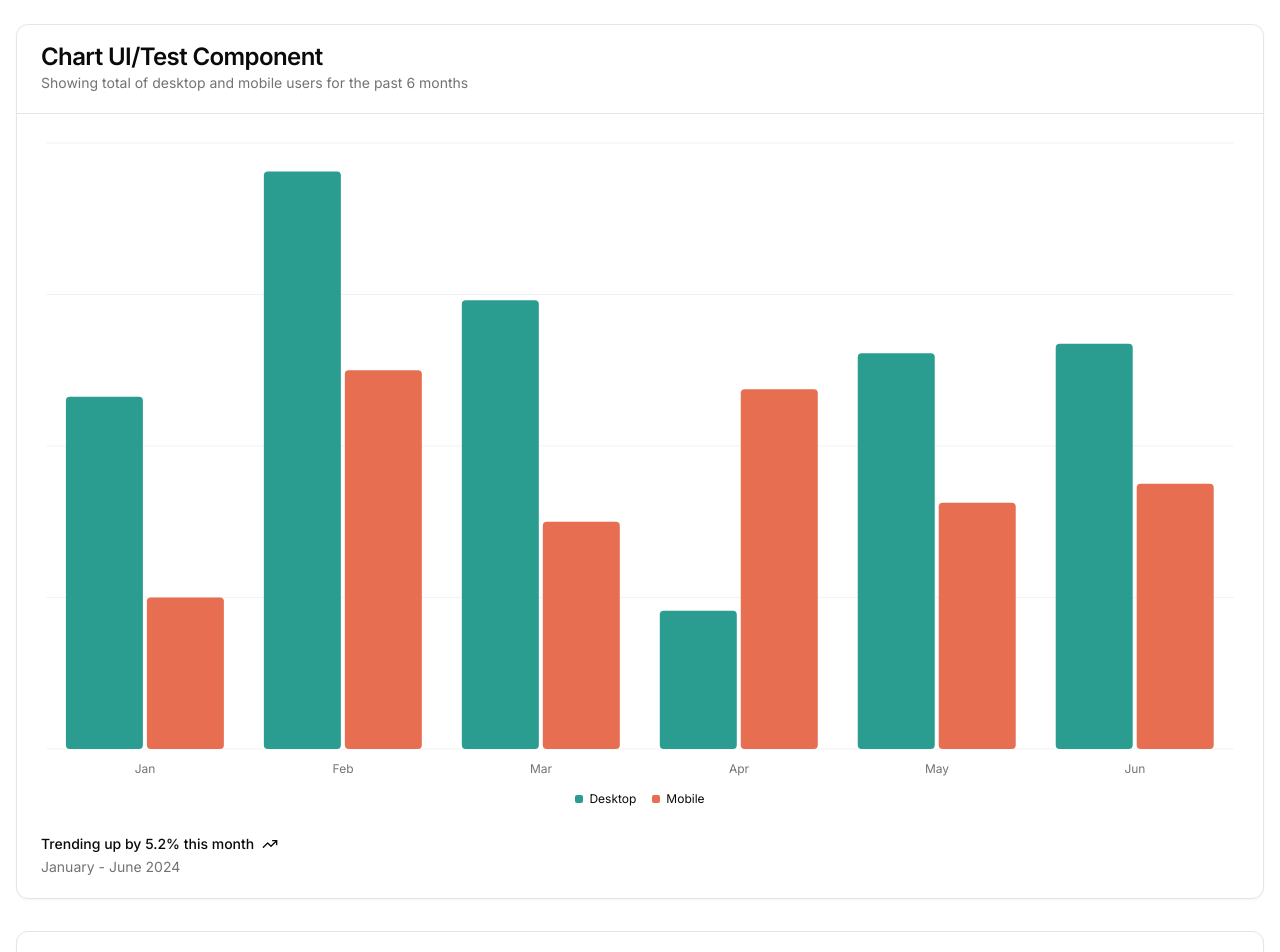
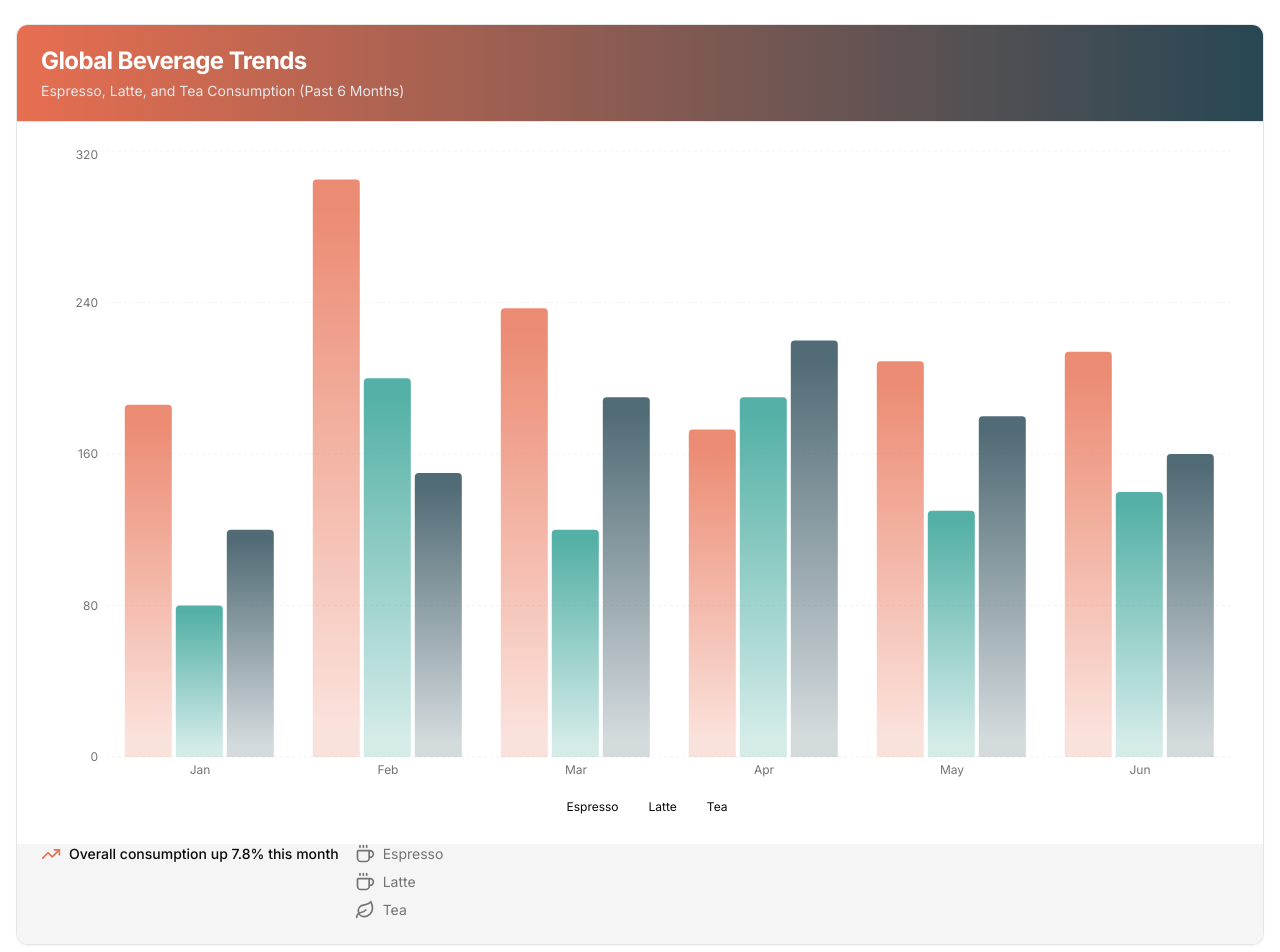
Before and after one commit to DrakeAlia/ui-chart, a Next.js app: page / in a window 1280 px wide. Shown: the part 80-1032 px from the top of the page. Built offline with nearby package versions, Linux system fonts and the light colour scheme.

Commit message:
created CoffeeChart component

```diff
--- a/package.json
+++ b/package.json
@@ -14,6 +14,7 @@
     "@radix-ui/react-slot": "^1.1.0",
     "class-variance-authority": "^0.7.0",
     "clsx": "^2.1.1",
+    "framer-motion": "^11.3.30",
     "lucide-react": "^0.429.0",
     "next": "14.2.5",
     "next-themes": "^0.3.0",
--- a/src/app/page.tsx
+++ b/src/app/page.tsx
@@ -1,19 +1,23 @@
+import { Charts } from "@/components/Charts";
+import { CoffeeChart } from "@/components/CoffeeChart";
 import { ChartArea } from "@/components/ChartArea";
-import { Charts } from "@/components/Charts";
 import { PieChartWheel } from "@/components/PieChartWheel";
 
 export default function Home() {
   return (
     <div className="space-y-8 ">
       <div className="mb-8">
+        <CoffeeChart />
+      </div>
+      <div>
         <Charts />
       </div>
-      <div>
+      {/* <div>
         <ChartArea />
-      </div>
-      <div>
+      </div> *}
+      {* <div>
         <PieChartWheel />
-      </div>
+      </div> */}
     </div>
   );
 }
--- /dev/null
+++ b/src/components/CoffeeChart.tsx
@@ -0,0 +1,256 @@
+"use client";
+
+import React, { useState } from "react";
+import {
+  Bar,
+  BarChart,
+  CartesianGrid,
+  XAxis,
+  YAxis,
+  ResponsiveContainer,
+  Tooltip,
+} from "recharts";
+import { useTheme } from "next-themes";
+import { motion } from "framer-motion";
+
+import {
+  Card,
+  CardContent,
+  CardDescription,
+  CardFooter,
+  CardHeader,
+  CardTitle,
+} from "@/components/ui/card";
+
+import {
+  ChartConfig,
+  ChartContainer,
+  ChartLegend,
+  ChartLegendContent,
+} from "@/components/ui/chart";
+
+import { TrendingUp, Coffee, Leaf } from "lucide-react";
+
+const chartData = [
+  { month: "January", espresso: 186, latte: 80, tea: 120 },
+  { month: "February", espresso: 305, latte: 200, tea: 150 },
+  { month: "March", espresso: 237, latte: 120, tea: 190 },
+  { month: "April", espresso: 173, latte: 190, tea: 220 },
+  { month: "May", espresso: 209, latte: 130, tea: 180 },
+  { month: "June", espresso: 214, latte: 140, tea: 160 },
+];
+
+const chartConfig = {
+  espresso: {
+    label: "Espresso",
+    color: "hsl(var(--chart-1))",
+  },
+  latte: {
+    label: "Latte",
+    color: "hsl(var(--chart-2))",
+  },
+  tea: {
+    label: "Tea",
+    color: "hsl(var(--chart-3))",
+  },
+} satisfies ChartConfig;
+
+export function CoffeeChart() {
+  const { theme } = useTheme();
+  const [hoveredBar, setHoveredBar] = useState<string | null>(null);
+
+  const CustomTooltip: React.FC<{
+    active?: boolean;
+    payload?: Array<{
+      name: string;
+      value: number;
+      color: string;
+    }>;
+    label?: string;
+  }> = ({ active, payload, label }) => {
+    if (active && payload && payload.length) {
+      return (
+        <div className="bg-background border border-border p-4 rounded-lg shadow-lg">
+          <p className="font-bold mb-2">{label}</p>
+          {payload.map((entry, index) => (
+            <p key={index} style={{ color: entry.color }}>
+              {entry.name}: {entry.value} cups
+            </p>
+          ))}
+        </div>
+      );
+    }
+    return null;
+  };
+
+  return (
+    <Card className="overflow-hidden">
+      <CardHeader className="flex items-center gap-2 space-y-0 border-b py-5 sm:flex-row bg-gradient-to-r from-[hsl(var(--chart-1))] to-[hsl(var(--chart-3))] text-white">
+        <div className="grid flex-1 gap-1 text-center sm:text-left">
+          <CardTitle className="text-2xl font-bold">
+            Global Beverage Trends
+          </CardTitle>
+          <CardDescription className="text-gray-200">
+            Espresso, Latte, and Tea Consumption (Past 6 Months)
+          </CardDescription>
+        </div>
+      </CardHeader>
+      <CardContent className="px-2 pt-4 sm:px-6 sm:pt-6">
+        <ChartContainer config={chartConfig} className="min-h-[300px] w-full">
+          <ResponsiveContainer width="100%" height={300}>
+            <BarChart data={chartData}>
+              <CartesianGrid strokeDasharray="3 3" vertical={false} />
+              <XAxis
+                dataKey="month"
+                tickLine={false}
+                axisLine={false}
+                tickFormatter={(value) => value.slice(0, 3)}
+              />
+              <YAxis tickLine={false} axisLine={false} />
+              <Tooltip content={<CustomTooltip />} />
+              <ChartLegend content={<ChartLegendContent />} />
+              <Bar
+                dataKey="espresso"
+                fill="url(#espressoGradient)"
+                radius={[4, 4, 0, 0]}
+                onMouseEnter={() => setHoveredBar("espresso")}
+                onMouseLeave={() => setHoveredBar(null)}
+              >
+                {chartData.map((entry, index) => (
+                  <motion.rect
+                    key={`espresso-${index}`}
+                    initial={{ opacity: 0, y: 20 }}
+                    animate={{ opacity: 1, y: 0 }}
+                    transition={{ duration: 0.5, delay: index * 0.1 }}
+                  />
+                ))}
+              </Bar>
+              <Bar
+                dataKey="latte"
+                fill="url(#latteGradient)"
+                radius={[4, 4, 0, 0]}
+                onMouseEnter={() => setHoveredBar("latte")}
+                onMouseLeave={() => setHoveredBar(null)}
+              >
+                {chartData.map((entry, index) => (
+                  <motion.rect
+                    key={`latte-${index}`}
+                    initial={{ opacity: 0, y: 20 }}
+                    animate={{ opacity: 1, y: 0 }}
+                    transition={{ duration: 0.5, delay: index * 0.1 + 0.2 }}
+                  />
+                ))}
+              </Bar>
+              <Bar
+                dataKey="tea"
+                fill="url(#teaGradient)"
+                radius={[4, 4, 0, 0]}
+                onMouseEnter={() => setHoveredBar("tea")}
+                onMouseLeave={() => setHoveredBar(null)}
+              >
+                {chartData.map((entry, index) => (
+                  <motion.rect
+                    key={`tea-${index}`}
+                    initial={{ opacity: 0, y: 20 }}
+                    animate={{ opacity: 1, y: 0 }}
+                    transition={{ duration: 0.5, delay: index * 0.1 + 0.4 }}
+                  />
+                ))}
+              </Bar>
+              <defs>
+                <linearGradient
+                  id="espressoGradient"
+                  x1="0"
+                  y1="0"
+                  x2="0"
+                  y2="1"
+                >
+                  <stop
+                    offset="5%"
+                    stopColor="hsl(var(--chart-1))"
+                    stopOpacity={0.8}
+                  />
+                  <stop
+                    offset="95%"
+                    stopColor="hsl(var(--chart-1))"
+                    stopOpacity={0.2}
+                  />
+                </linearGradient>
+                <linearGradient id="latteGradient" x1="0" y1="0" x2="0" y2="1">
+                  <stop
+                    offset="5%"
+                    stopColor="hsl(var(--chart-2))"
+                    stopOpacity={0.8}
+                  />
+                  <stop
+                    offset="95%"
+                    stopColor="hsl(var(--chart-2))"
+                    stopOpacity={0.2}
+                  />
+                </linearGradient>
+                <linearGradient id="teaGradient" x1="0" y1="0" x2="0" y2="1">
+                  <stop
+                    offset="5%"
+                    stopColor="hsl(var(--chart-3))"
+                    stopOpacity={0.8}
+                  />
+                  <stop
+                    offset="95%"
+                    stopColor="hsl(var(--chart-3))"
+                    stopOpacity={0.2}
+                  />
+                </linearGradient>
+              </defs>
+            </BarChart>
+          </ResponsiveContainer>
+        </ChartContainer>
+      </CardContent>
+      <CardFooter className="bg-muted">
+        <div className="flex w-full items-start gap-4 text-sm">
+          <motion.div
+            className="grid gap-2"
+            initial={{ opacity: 0, x: -20 }}
+            animate={{ opacity: 1, x: 0 }}
+            transition={{ duration: 0.5 }}
+          >
+            <div className="flex items-center gap-2 font-medium leading-none">
+              <TrendingUp className="h-5 w-5 text-[hsl(var(--chart-1))]" />
+              <span>Overall consumption up 7.8% this month</span>
+            </div>
+          </motion.div>
+          <motion.div
+            className="grid gap-2"
+            initial={{ opacity: 0, x: 20 }}
+            animate={{ opacity: 1, x: 0 }}
+            transition={{ duration: 0.5, delay: 0.2 }}
+          >
+            <div className="flex items-center gap-2 leading-none text-muted-foreground">
+              <Coffee
+                className={`h-5 w-5 ${
+                  hoveredBar === "espresso" ? "text-[hsl(var(--chart-1))]" : ""
+                }`}
+              />
+              <span>Espresso</span>
+            </div>
+            <div className="flex items-center gap-2 leading-none text-muted-foreground">
+              <Coffee
+                className={`h-5 w-5 ${
+                  hoveredBar === "latte" ? "text-[hsl(var(--chart-2))]" : ""
+                }`}
+              />
+              <span>Latte</span>
+            </div>
+            <div className="flex items-center gap-2 leading-none text-muted-foreground">
+              <Leaf
+                className={`h-5 w-5 ${
+                  hoveredBar === "tea" ? "text-[hsl(var(--chart-3))]" : ""
+                }`}
+              />
+              <span>Tea</span>
+            </div>
+          </motion.div>
+        </div>
+      </CardFooter>
+    </Card>
+  );
+}
```
Also changed, not shown: 1 other file (tests, documents, lock files or other folders).
